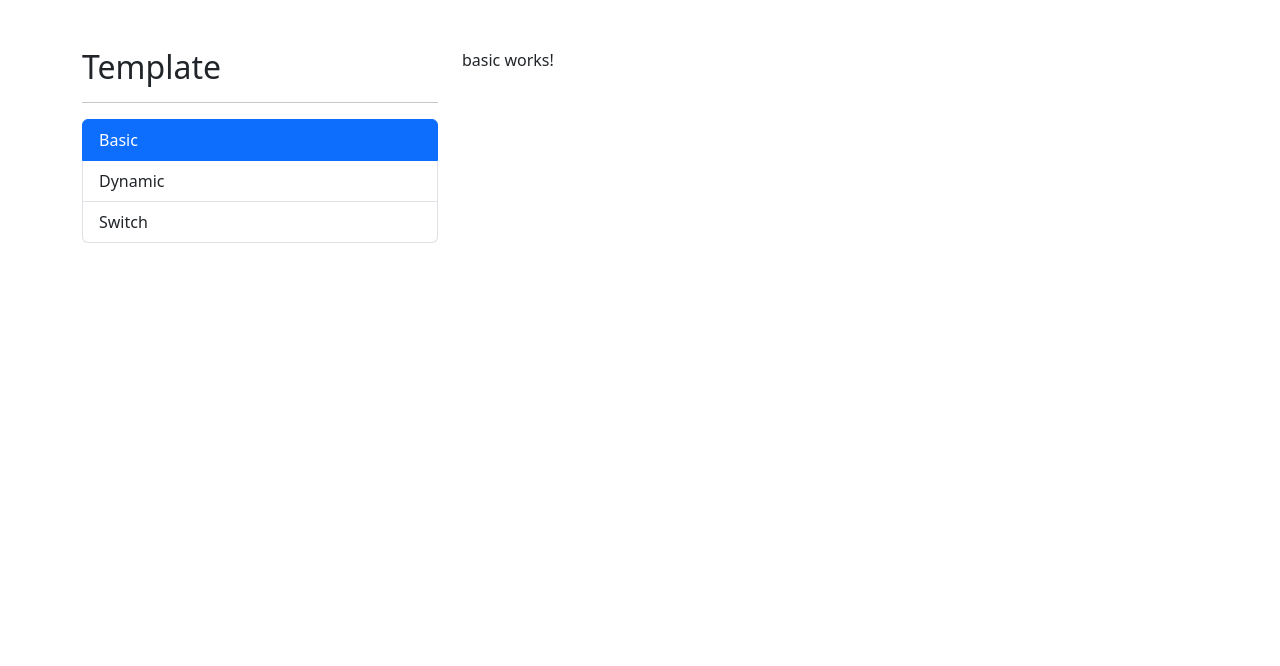
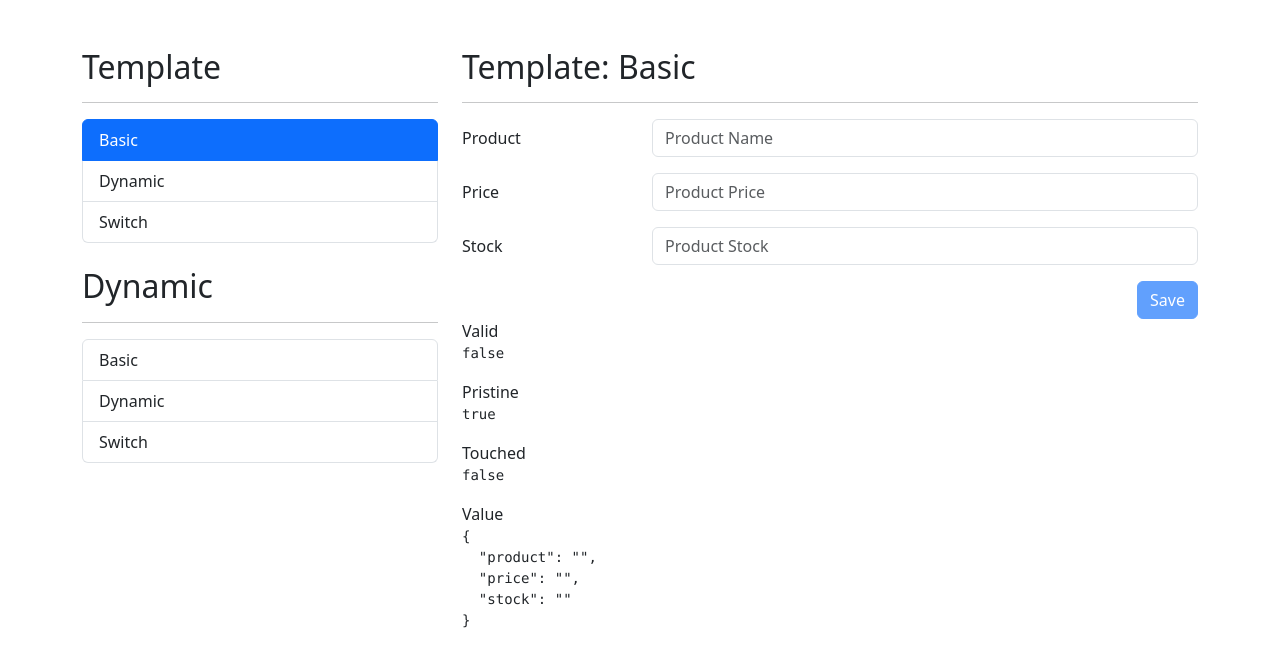
Before and after one commit to Angular-Codes/06-forms-app, an Angular app: page /template/basic in a window 1280 px wide. Shown: the top 666 px of the page. Built offline with nearby package versions, Linux system fonts and the light colour scheme.

Commit message:
basic template

```diff
--- a/src/app/shared/side-menu/side-menu.component.html
+++ b/src/app/shared/side-menu/side-menu.component.html
@@ -1,7 +1,6 @@
 <h2>Template</h2>
 <hr>
 <ul class="list-group">
-
   <li
     *ngFor="let item of templateMenuItems"
     class="list-group-item"
@@ -11,3 +10,16 @@
     {{ item.name }}
   </li>
 </ul>
+<br>
+<h2>Dynamic</h2>
+<hr>
+<ul class="list-group">
+  <li
+    *ngFor="let item of reactiveMenuItems"
+    class="list-group-item"
+    [routerLink]="item.path"
+    routerLinkActive="active"
+  >
+    {{ item.name }}
+  </li>
+</ul>
--- a/src/app/shared/side-menu/side-menu.component.ts
+++ b/src/app/shared/side-menu/side-menu.component.ts
@@ -27,4 +27,19 @@ export class SideMenuComponent {
     }
   ]
 
+  reactiveMenuItems: MenuItem[] = [
+    {
+      name: 'Basic',
+      path: 'reactive/basic',
+    },
+    {
+      name: 'Dynamic',
+      path: 'reactive/dymamic',
+    },
+    {
+      name: 'Switch',
+      path: 'reactive/switch',
+    }
+  ]
+
 }
--- a/src/app/template/basic/basic.component.html
+++ b/src/app/template/basic/basic.component.html
@@ -1 +1,104 @@
-<p>basic works!</p>
+<h2>Template: Basic</h2>
+<hr>
+
+<div class="row">
+  <div class="col">
+
+    <!-- (ngSubmit)="onSubmit( form )" -->
+    <form
+      #form="ngForm"
+      autocomplete="off"
+      (ngSubmit)="onSubmit()"
+    >
+
+      <div class="mb-3 row">
+        <label class="col-sm-3 col-form-label" for="product-name">Product</label>
+        <div class="col-sm-9">
+          <input
+            id="product-name"
+            type="text"
+            class="form-control"
+            placeholder="Product Name"
+            ngModel
+            name="product"
+            required
+            minlength="3"
+          >
+          <!-- *ngIf="form.controls['product']?.invalid
+            && form.controls['product'].touched" -->
+          <small
+            class="text-danger"
+            *ngIf="isProductNameValid()"
+          >
+            Must contain at least 3 characters
+          </small>
+        </div>
+      </div>
+
+      <div class="mb-3 row">
+        <label class="col-sm-3 col-form-label" for="product-price">Price</label>
+        <div class="col-sm-9">
+          <input
+            id="product-price"
+            type="number"
+            class="form-control"
+            placeholder="Product Price"
+            ngModel
+            name="price"
+            required
+          >
+          <small
+            class="text-danger"
+            *ngIf="isProductPriceValid()"
+          >
+            Price must be greater than 0
+          </small>
+        </div>
+      </div>
+
+      <div class="mb-3 row">
+        <label class="col-sm-3 col-form-label" for="product-stock">Stock</label>
+        <div class="col-sm-9">
+          <input
+            id="product-stock"
+            type="number"
+            class="form-control"
+            placeholder="Product Stock"
+            ngModel
+            name="stock"
+          >
+        </div>
+      </div>
+
+      <div class="row">
+        <div class="col">
+          <button
+            type="submit"
+            [disabled]="form.invalid"
+            class="btn btn-primary float-end"
+          >
+            Save
+          </button>
+        </div>
+      </div>
+
+    </form>
+
+  </div>
+</div>
+
+<div class="row">
+  <div class="col">
+    <span>Valid</span>
+    <pre>{{ form.valid | json }}</pre>
+
+    <span>Pristine</span>
+    <pre>{{ form.pristine | json }}</pre>
+
+    <span>Touched</span>
+    <pre>{{ form.touched | json }}</pre>
+
+    <span>Value</span>
+    <pre>{{ form.value | json }}</pre>
+  </div>
+</div>
--- a/src/app/template/basic/basic.component.ts
+++ b/src/app/template/basic/basic.component.ts
@@ -1,4 +1,5 @@
-import { Component } from '@angular/core';
+import { Component, ViewChild } from '@angular/core';
+import { NgForm } from "@angular/forms";
 
 @Component({
   selector: 'app-basic',
@@ -7,4 +8,24 @@ import { Component } from '@angular/core';
 })
 export class BasicComponent {
 
+  @ViewChild('form') form!: NgForm;
+
+  // onSubmit( form: NgForm ){
+  //   console.log(form.value);
+  // }
+
+  isProductNameValid(): boolean{
+    return this.form?.controls['product']?.invalid
+        && this.form?.controls['product']?.touched
+  }
+
+  isProductPriceValid(): boolean{
+    return this.form?.value?.price <= 0
+        && this.form?.controls['price']?.touched
+  }
+
+  onSubmit(){
+    console.log(this.form);
+  }
+
 }
--- a/src/app/template/template.module.ts
+++ b/src/app/template/template.module.ts
@@ -5,6 +5,7 @@ import { TemplateRoutingModule } from './template-routing.module';
 import { SwitchesComponent } from './switches/switches.component';
 import { BasicComponent } from './basic/basic.component';
 import { DynamicComponent } from './dynamic/dynamic.component';
+import { FormsModule } from '@angular/forms';
 
 
 @NgModule({
@@ -15,7 +16,8 @@ import { DynamicComponent } from './dynamic/dynamic.component';
   ],
   imports: [
     CommonModule,
-    TemplateRoutingModule
+    TemplateRoutingModule,
+    FormsModule,
   ]
 })
 export class TemplateModule { }
```
